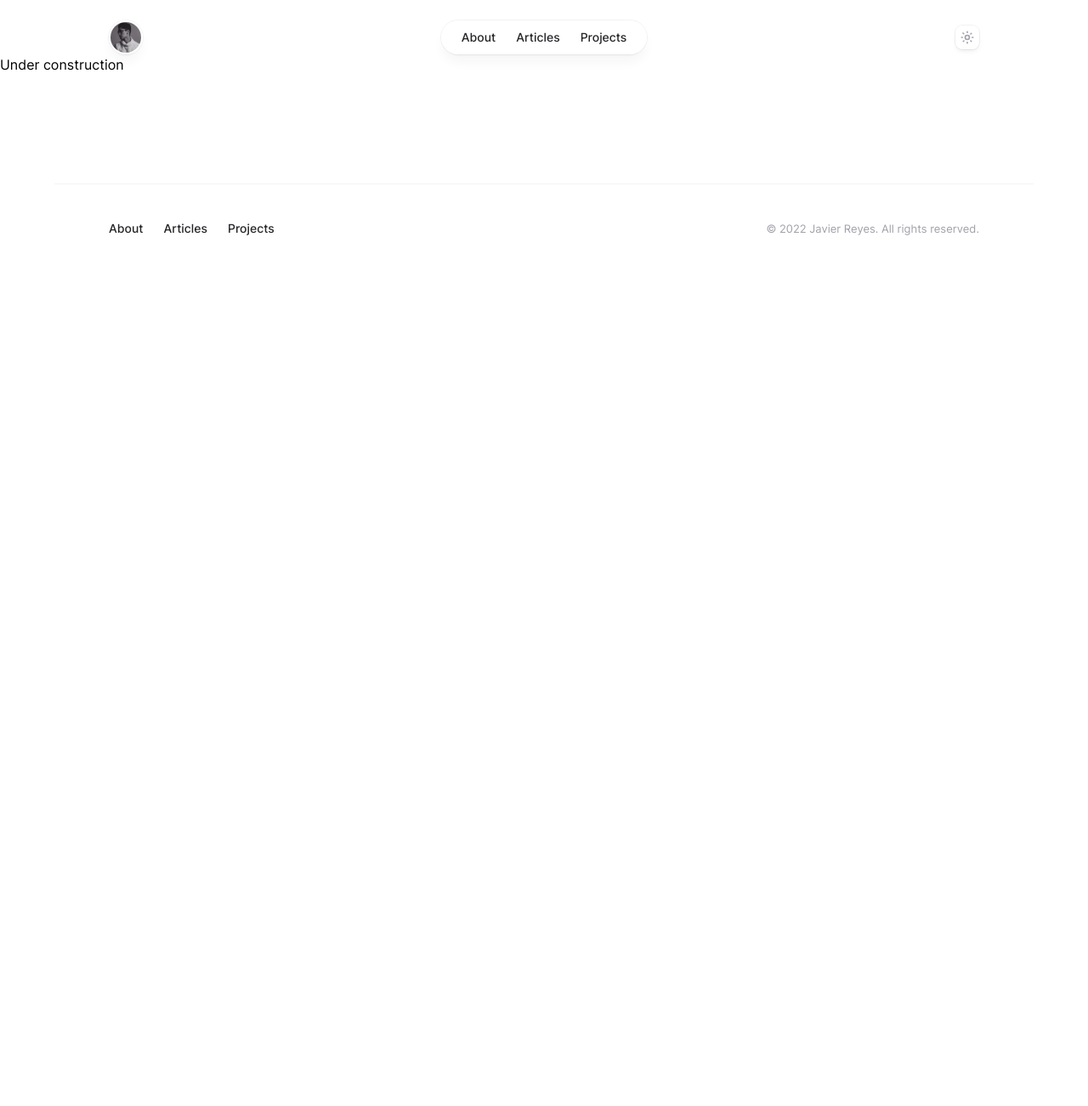
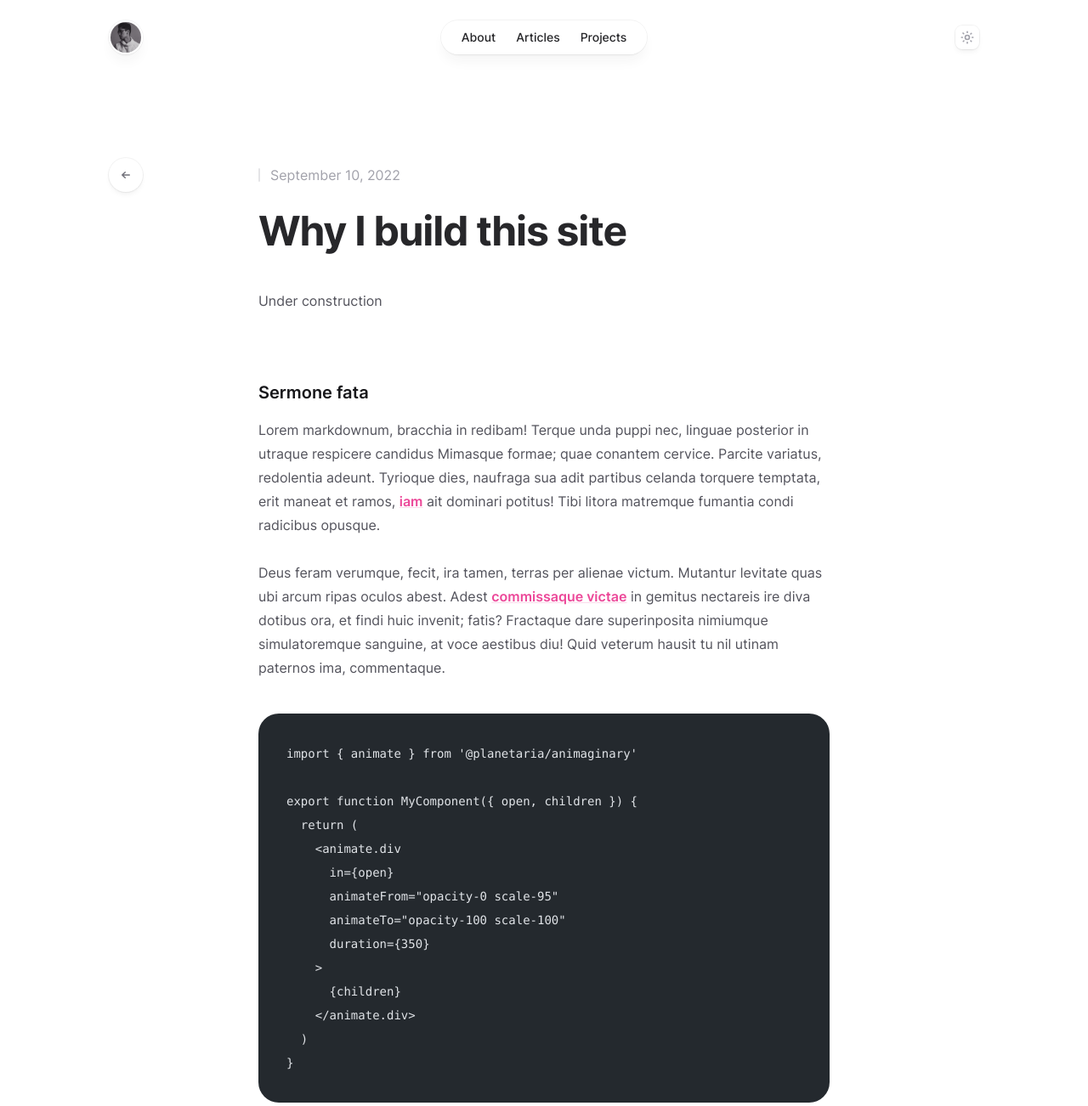
Before and after one commit to JaavierR/regice, an Astro site: page /articles/first-post in a window 1280 px wide. Shown: the top 1302 px of the page at 85% size. Before the commit the page ends 800 px from the top, so only its background shows below. Built offline with nearby package versions, Linux system fonts and the light colour scheme; Astro itself is replaced by a stand-in of ours; some packages are replaced by stand-ins of ours; code samples lack their colours.

Commit message:
feat: add article layout

````diff
--- /dev/null
+++ b/src/layouts/ArticleLayout.astro
@@ -0,0 +1,63 @@
+---
+import Container from "@/components/Container.astro";
+import Layout from "./Layout.astro";
+
+const { frontmatter } = Astro.props;
+---
+
+<Layout>
+  <Container class="mt-16 lg:mt-32">
+    <div class="xl:relative">
+      <div class="mx-auto max-w-2xl">
+        <a
+          type="button"
+          href="/articles"
+          aria-label="Go back to articles"
+          class="group mb-8 flex h-10 w-10 items-center justify-center rounded-full bg-white shadow-md shadow-zinc-800/5 ring-1 ring-zinc-900/5 transition dark:border dark:border-zinc-700/50 dark:bg-zinc-800 dark:ring-0 dark:ring-white/10 dark:hover:border-zinc-700 dark:hover:ring-white/20 lg:absolute lg:-left-5 lg:mb-0 lg:-mt-2 xl:-top-1.5 xl:left-0 xl:mt-0"
+        >
+          <svg
+            viewBox="0 0 16 16"
+            fill="none"
+            aria-hidden="true"
+            class="h-4 w-4 stroke-zinc-500 transition group-hover:stroke-zinc-700 dark:stroke-zinc-500 dark:group-hover:stroke-zinc-400"
+          >
+            <path
+              d="M7.25 11.25 3.75 8m0 0 3.5-3.25M3.75 8h8.5"
+              stroke-width="1.5"
+              stroke-linecap="round"
+              stroke-linejoin="round"></path>
+          </svg>
+        </a>
+        <article>
+          <header class="flex flex-col">
+            <h1
+              class="mt-6 text-4xl font-bold tracking-tight text-zinc-800 dark:text-zinc-100 sm:text-5xl"
+            >
+              {frontmatter.title}
+            </h1>
+            <time
+              datetime={frontmatter.date}
+              class="order-first flex items-center text-base text-zinc-400 dark:text-zinc-500"
+            >
+              <span class="h-4 w-0.5 rounded-full bg-zinc-200 dark:bg-zinc-500"
+              ></span>
+              <span class="ml-3"
+                >{
+                  new Date(frontmatter.publishDate).toLocaleDateString("en", {
+                    year: "numeric",
+                    month: "long",
+                    day: "numeric",
+                  })
+                }
+              </span>
+            </time>
+          </header>
+          <!-- Prose -->
+          <div class="prose dark:prose-invert">
+            <slot />
+          </div>
+        </article>
+      </div>
+    </div>
+  </Container>
+</Layout>
--- a/src/pages/articles/first-post.mdx
+++ b/src/pages/articles/first-post.mdx
@@ -1,5 +1,5 @@
 ---
-layout: "@/layouts/Layout.astro"
+layout: "@/layouts/ArticleLayout.astro"
 slug: "first-post"
 title: "Why I build this site"
 description: "Why I build this site and what I want to achieve with it, and why I use Astro instead another js framework"
@@ -7,3 +7,35 @@ publishDate: "2022-09-10"
 ---
 
 # Under construction
+
+## Sermone fata
+
+Lorem markdownum, bracchia in redibam! Terque unda puppi nec, linguae posterior
+in utraque respicere candidus Mimasque formae; quae conantem cervice. Parcite
+variatus, redolentia adeunt. Tyrioque dies, naufraga sua adit partibus celanda
+torquere temptata, erit maneat et ramos, [iam](#) ait dominari
+potitus! Tibi litora matremque fumantia condi radicibus opusque.
+
+Deus feram verumque, fecit, ira tamen, terras per alienae victum. Mutantur
+levitate quas ubi arcum ripas oculos abest. Adest [commissaque
+victae](#) in gemitus nectareis ire diva
+dotibus ora, et findi huic invenit; fatis? Fractaque dare superinposita
+nimiumque simulatoremque sanguine, at voce aestibus diu! Quid veterum hausit tu
+nil utinam paternos ima, commentaque.
+
+```js
+import { animate } from '@planetaria/animaginary'
+
+export function MyComponent({ open, children }) {
+  return (
+    <animate.div
+      in={open}
+      animateFrom="opacity-0 scale-95"
+      animateTo="opacity-100 scale-100"
+      duration={350}
+    >
+      {children}
+    </animate.div>
+  )
+}
+```
````
